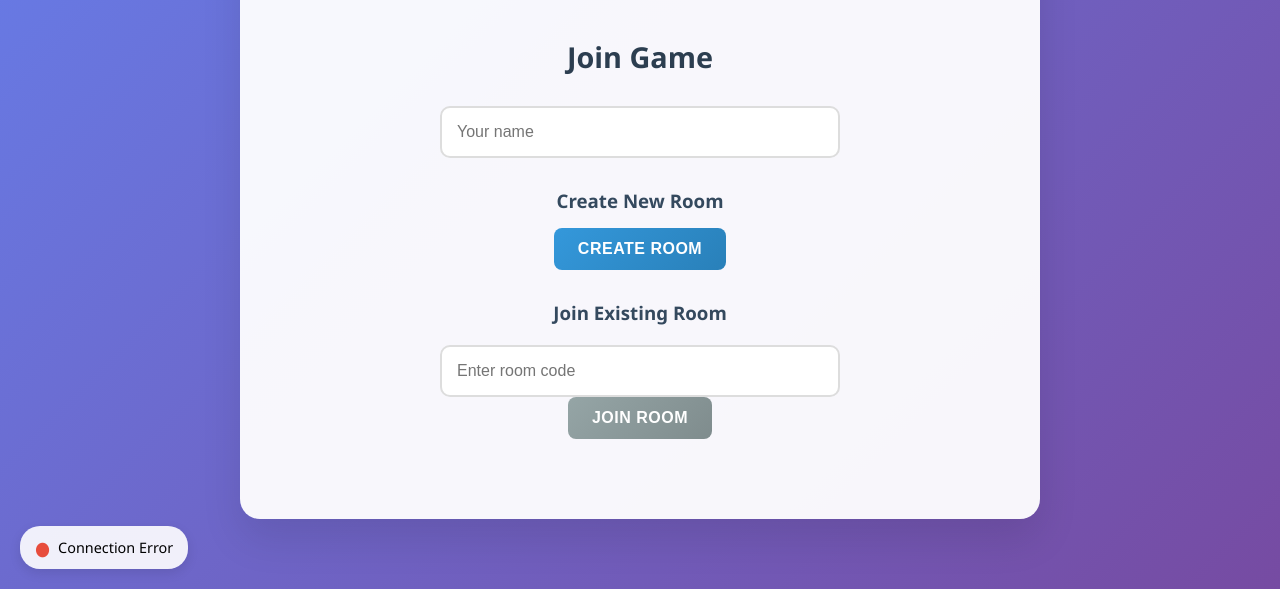
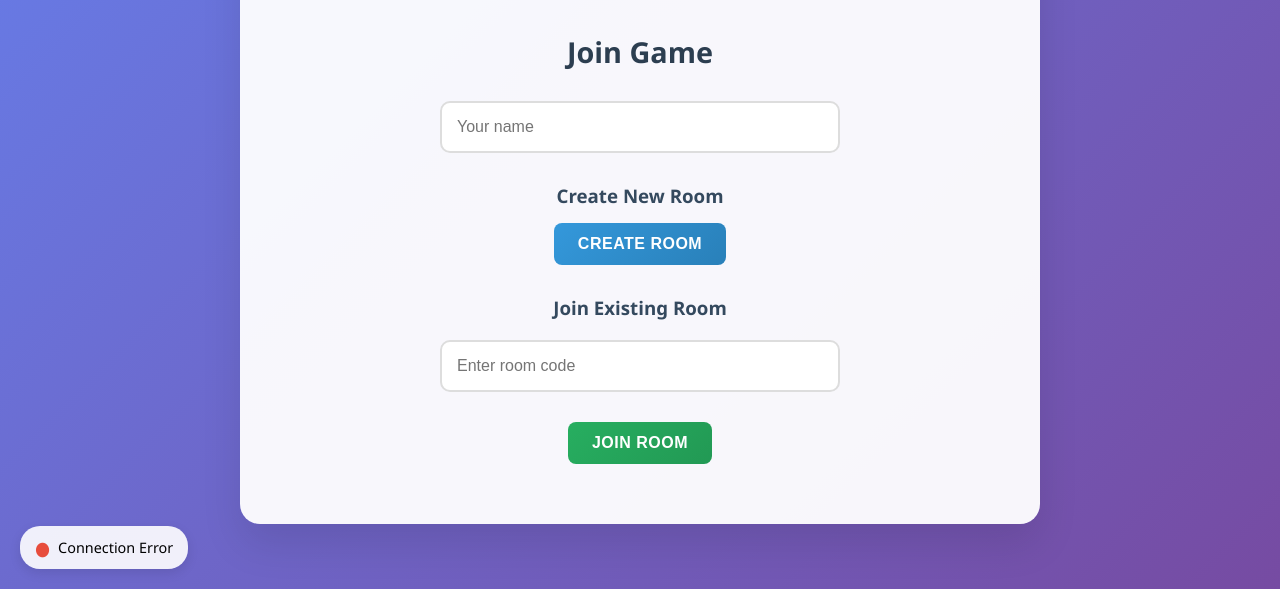
Before and after one commit to elye/web_dynamic_nodejs_checkers_game, a website: page public/index.html in a window 1280 px wide. Shown: the part 211-800 px from the top of the page. Drawn offline with nearby package versions, Linux system fonts and the light colour scheme; no server answers.

Commit message:
Create a green color to join room

```diff
--- a/public/components/room/room-styles.css
+++ b/public/components/room/room-styles.css
@@ -45,6 +45,15 @@
 .room-option h3 {
     color: #34495e;
     margin-bottom: 15px;
+}
+
+/* Specific styling for join room section */
+.room-option:last-child .input-group {
+    margin-bottom: 20px;
+}
+
+.room-option:last-child #join-room {
+    margin-top: 10px;
 }
 
 /* Room Info and Header */
@@ -231,6 +240,11 @@
     color: white;
 }
 
+.btn-success {
+    background: linear-gradient(135deg, #27ae60, #229954);
+    color: white;
+}
+
 .btn-danger {
     background: linear-gradient(135deg, #e74c3c, #c0392b);
     color: white;
--- a/public/index.html
+++ b/public/index.html
@@ -40,8 +40,8 @@
                         <h3>Join Existing Room</h3>
                         <div class="input-group">
                             <input type="text" id="room-code-input" placeholder="Enter room code" maxlength="6">
-                            <button id="join-room" class="btn btn-secondary">Join Room</button>
                         </div>
+                        <button id="join-room" class="btn btn-success">Join Room</button>
                     </div>
                 </div>
             </div>
```
